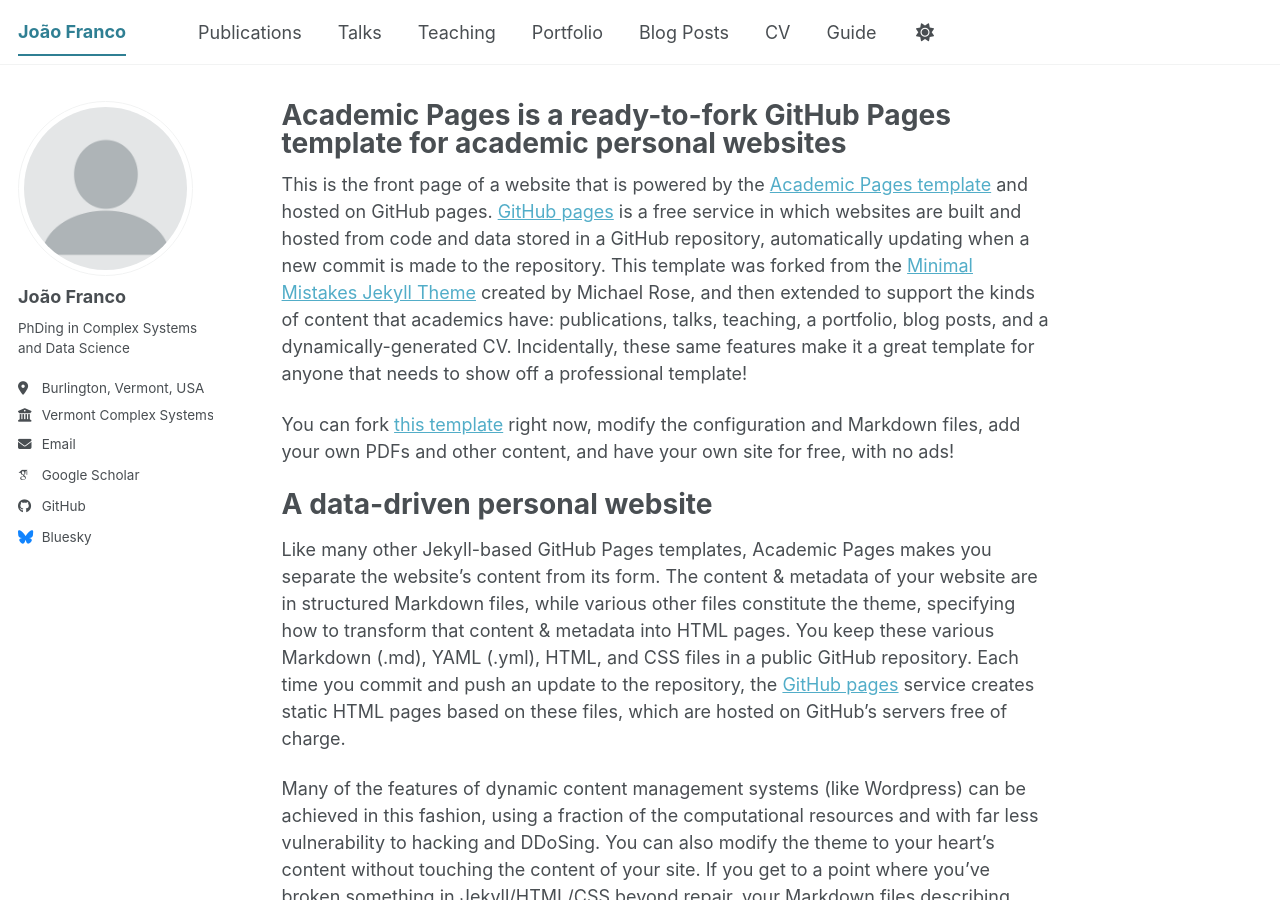
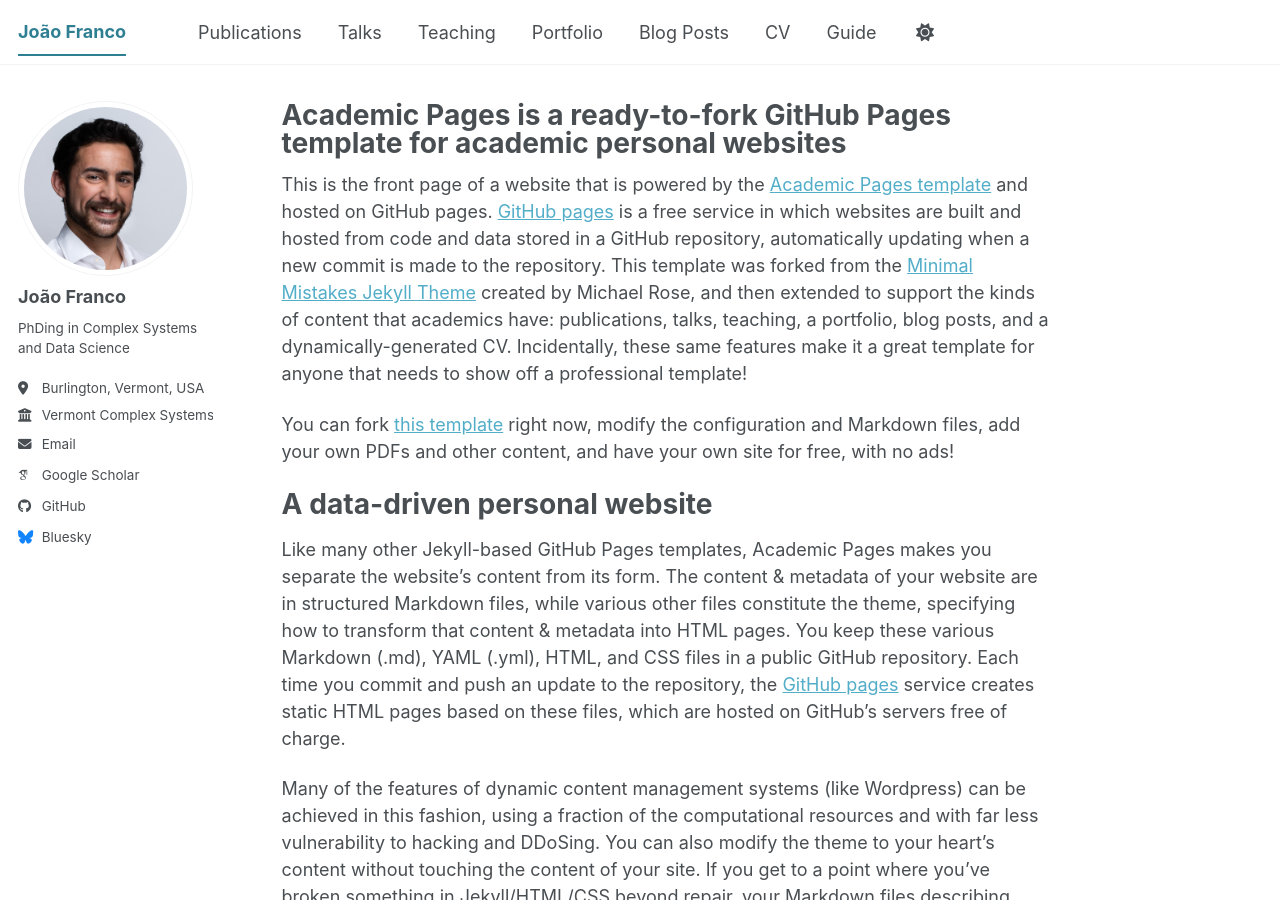
Before and after one commit to OkFranco/okfranco.github.io, a Jekyll site: the page built from _pages/about.md, in a window 1280 px wide and 900 px high. Built offline with Jekyll 4.4.1, drawn with Linux system fonts in a browser that asks for light colours; some web fonts are replaced; a script bundle is joined from its source files by our own code; library files that are not in the unit come from our copies.

Commit message:
updated_bsky e avatar

```diff
--- a/_config.yml
+++ b/_config.yml
@@ -23,7 +23,7 @@
 #               Additional customization can be done by editing /_includes/author-profile.html
 author:
   # Biographic information
-  avatar           : "profile.png"
+  avatar           : "Profile_Figure.jpg"
   name             : "João Franco"
   pronouns         : # example: "she/her"
   bio              : "PhDing in Complex Systems and Data Science"
@@ -57,7 +57,7 @@
 
   # Social media
   artstation       : # Username
-  bluesky          : "https://bsky.app/profile/okfranco.bsky.social" # Replace this with you Bluesky username
+  bluesky          : "okfranco.bsky.social" # Replace this with you Bluesky username
   facebook         : # Username
   flickr           : # Username
   foursquare       : # Username
```
Also changed, not shown: images/Profile_Figure.jpg (renamed from files/main/Profile_Figure.jpg).
